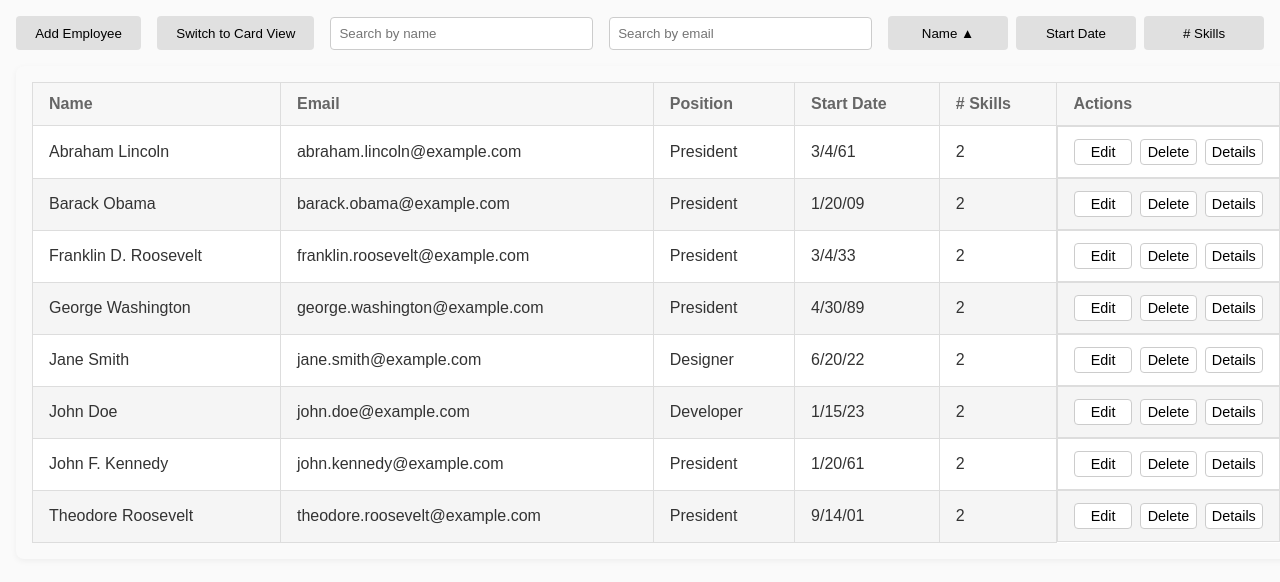
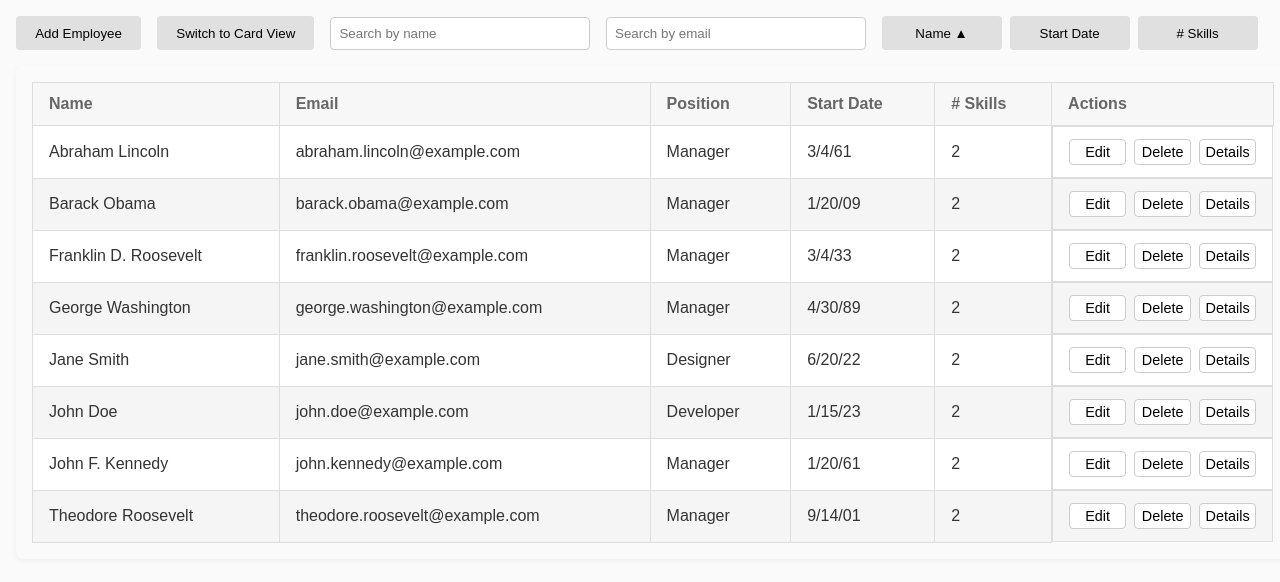
Before and after one commit to AndrD1406/EmployeeManager, an Angular app: page / in a window 1280 px wide. Shown: the top 582 px of the page. Built offline with nearby package versions, Linux system fonts and the light colour scheme.

Commit message:
fixed styles

```diff
--- a/src/app/app.component.css
+++ b/src/app/app.component.css
@@ -1,3 +1,4 @@
 .app-container {
   margin: 1rem;
+  width: 97%;
 }
--- a/src/app/shared/components/employee-details/employee-details.component.html
+++ b/src/app/shared/components/employee-details/employee-details.component.html
@@ -1,5 +1,4 @@
 <div class="details-card">
-  <button class="close" (click)="close.emit()">✕</button>
   <h2>{{ employee.fullName }}</h2>
   <p><strong>Email:</strong> {{ employee.email }}</p>
   <p><strong>Position:</strong> {{ employee.position }}</p>
--- a/src/app/shared/components/employee-list/employee-list.component.css
+++ b/src/app/shared/components/employee-list/employee-list.component.css
@@ -51,6 +51,15 @@
   text-align: left;
 }
 
+
+.employee-table tbody tr {
+  transition: background-color 0.2s ease;
+}
+
+.employee-table tbody tr:hover {
+  background-color: rgba(25, 118, 210, 0.05);
+}
+
 .employee-table th {
   background-color: #f7f7f7;
 }
--- a/src/app/shared/components/modal/modal.component.css
+++ b/src/app/shared/components/modal/modal.component.css
@@ -6,6 +6,12 @@
     height: 100%;
     background-color: rgba(0, 0, 0, 0.5);
     z-index: 1000;
+}
+
+.close-btn{
+    height: 100%;
+    aspect-ratio: 1 / 1;
+    margin-left: auto;
 }
 
 .modal {
@@ -30,7 +36,10 @@
     border-bottom: 1px solid #e0e0e0;
     font-size: 1.25rem;
     font-weight: 600;
+    display: flex;
+    justify-content: space-between;
 }
+
 
 .modal-body {
     padding: 1rem;
--- a/src/app/shared/services/employee.service.ts
+++ b/src/app/shared/services/employee.service.ts
@@ -45,7 +45,7 @@ export class EmployeeService{
                 id: 3,
                 fullName: 'George Washington',
                 email: 'george.washington@example.com',
-                position: 'President',
+                position: 'Manager',
                 startDate: new Date('1789-04-30'),
                 skills: [
                 { skill: 'Leadership', yearExperience: 8 },
@@ -56,7 +56,7 @@ export class EmployeeService{
                 id: 4,
                 fullName: 'Abraham Lincoln',
                 email: 'abraham.lincoln@example.com',
-                position: 'President',
+                position: 'Manager',
                 startDate: new Date('1861-03-04'),
                 skills: [
                 { skill: 'Emancipation', yearExperience: 4 },
@@ -67,7 +67,7 @@ export class EmployeeService{
                 id: 5,
                 fullName: 'Theodore Roosevelt',
                 email: 'theodore.roosevelt@example.com',
-                position: 'President',
+                position: 'Manager',
                 startDate: new Date('1901-09-14'),
                 skills: [
                 { skill: 'Conservation', yearExperience: 7 },
@@ -78,7 +78,7 @@ export class EmployeeService{
                 id: 6,
                 fullName: 'Franklin D. Roosevelt',
                 email: 'franklin.roosevelt@example.com',
-                position: 'President',
+                position: 'Manager',
                 startDate: new Date('1933-03-04'),
                 skills: [
                 { skill: 'Economic Recovery', yearExperience: 12 },
@@ -89,7 +89,7 @@ export class EmployeeService{
                 id: 7,
                 fullName: 'John F. Kennedy',
                 email: 'john.kennedy@example.com',
-                position: 'President',
+                position: 'Manager',
                 startDate: new Date('1961-01-20'),
                 skills: [
                 { skill: 'Diplomacy', yearExperience: 3 },
@@ -100,7 +100,7 @@ export class EmployeeService{
                 id: 8,
                 fullName: 'Barack Obama',
                 email: 'barack.obama@example.com',
-                position: 'President',
+                position: 'Manager',
                 startDate: new Date('2009-01-20'),
                 skills: [
                 { skill: 'Healthcare Reform', yearExperience: 8 },
```
